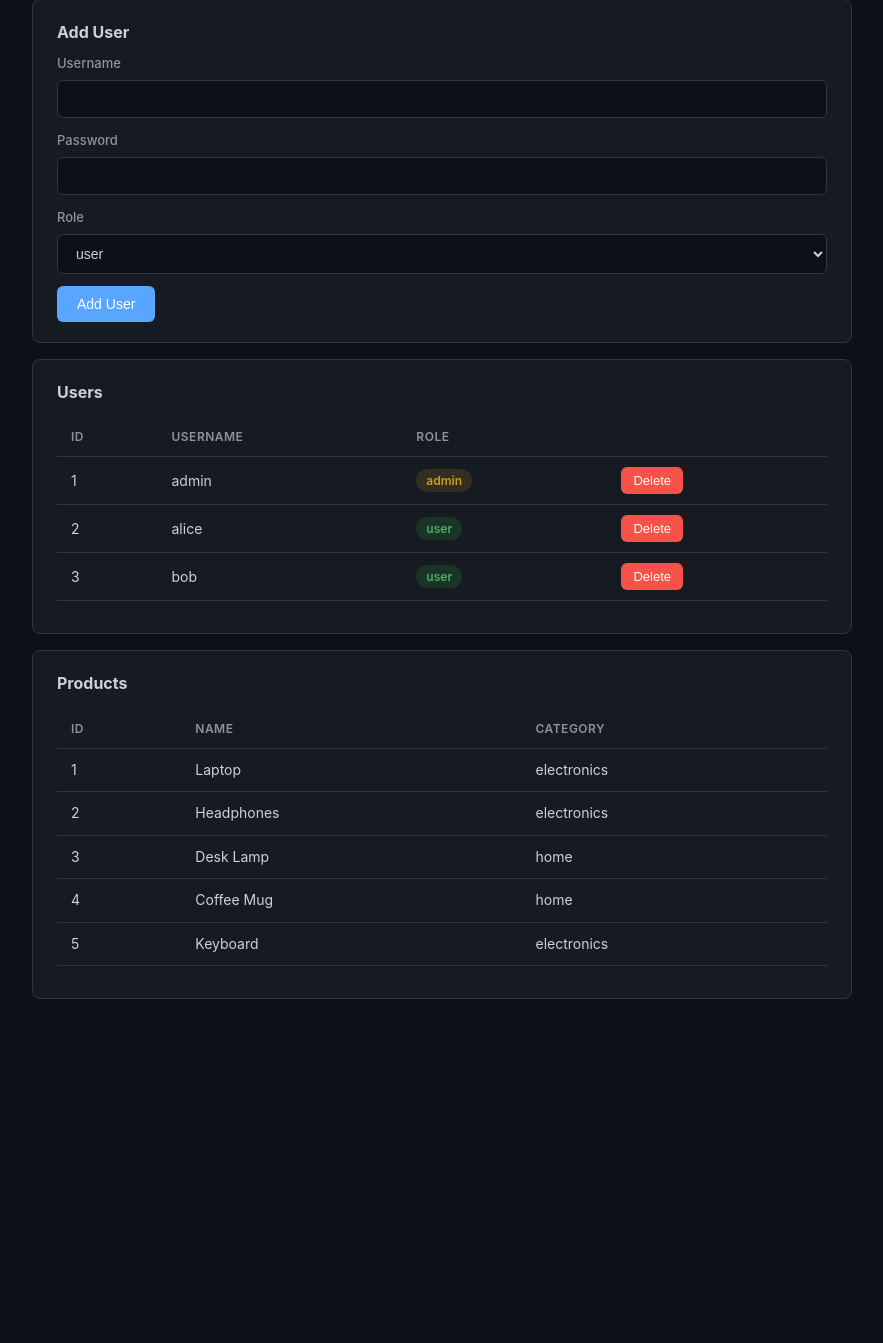
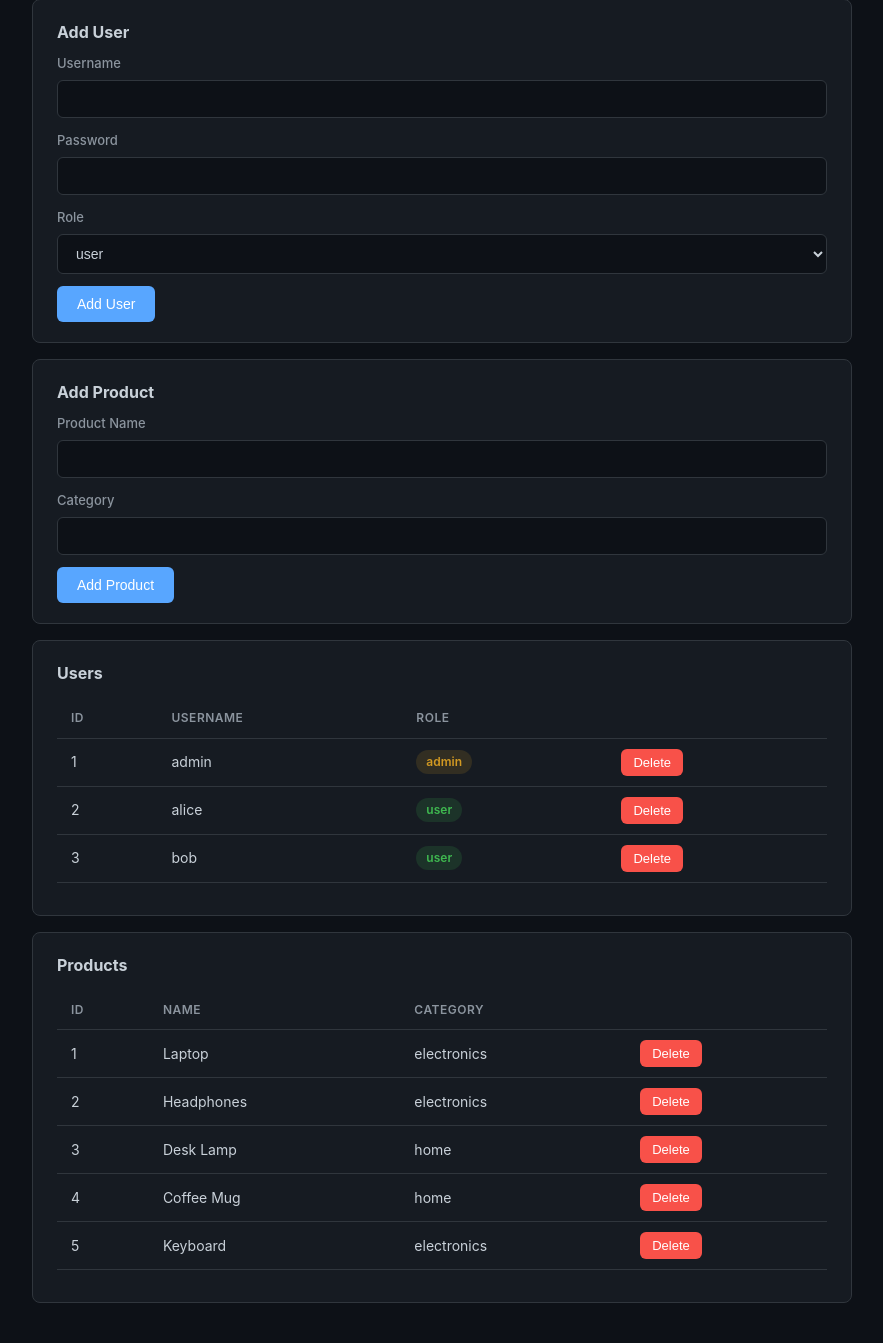
Before and after one commit to mdmrabaa/sqli-lab, a Flask app: page /admin in a window 1280 px wide. Shown: the part 416-1759 px from the top of the page, without its empty margins (198-1081 px from the left). Before the commit the page ends 1415 px from the top, so only its background shows below. Run offline with Flask 3, Linux system fonts and the light colour scheme; the visitor is signed in with stand-in values (Sample User, id 1); data comes from the database, SQL or seed files in the repository.

Commit message:
Add product management, login-required search, and SQLi protection guide
- Add /admin/products/add and /admin/products/<id>/delete routes
- Add product add/delete forms to admin panel
- Require login before accessing /search endpoint
- Add comprehensive SQL injection protection section to README
- Update both app/ and secure_version/ with all changes

```diff
--- a/app/app.py
+++ b/app/app.py
@@ -113,6 +113,10 @@ def logout():
 
 @app.route("/search")
 def search():
+    # Require login before searching
+    if not session.get("username"):
+        return redirect(url_for("login"))
+
     q = request.args.get("q", "")
     results = []
     error = None
@@ -189,5 +193,31 @@ def admin_delete_user(user_id):
     return redirect(url_for("admin_dashboard"))
 
 
+@app.route("/admin/products/add", methods=["POST"])
+@admin_required
+def admin_add_product():
+    name = request.form.get("name", "").strip()
+    category = request.form.get("category", "").strip()
+
+    if name and category:
+        db = get_db()
+        # VULNERABLE: raw string concatenation — for teaching purposes.
+        # In production, use parameterized queries here too.
+        query = f"INSERT INTO products (name, category) VALUES ('{name}', '{category}')"
+        db.execute(query)
+        db.commit()
+
+    return redirect(url_for("admin_dashboard"))
+
+
+@app.route("/admin/products/<int:product_id>/delete", methods=["POST"])
+@admin_required
+def admin_delete_product(product_id):
+    db = get_db()
+    db.execute("DELETE FROM products WHERE id = ?", (product_id,))
+    db.commit()
+    return redirect(url_for("admin_dashboard"))
+
+
 if __name__ == "__main__":
     app.run(debug=True)
--- a/app/templates/admin.html
+++ b/app/templates/admin.html
@@ -35,6 +35,17 @@
 </div>
 
 <div class="card">
+  <h3>Add Product</h3>
+  <form method="post" action="{{ url_for('admin_add_product') }}">
+    <label>Product Name</label>
+    <input type="text" name="name" required>
+    <label>Category</label>
+    <input type="text" name="category" required>
+    <button type="submit">Add Product</button>
+  </form>
+</div>
+
+<div class="card">
   <h3>Users</h3>
   <table>
     <tr><th>ID</th><th>Username</th><th>Role</th><th></th></tr>
@@ -56,9 +67,18 @@
 <div class="card">
   <h3>Products</h3>
   <table>
-    <tr><th>ID</th><th>Name</th><th>Category</th></tr>
+    <tr><th>ID</th><th>Name</th><th>Category</th><th></th></tr>
     {% for p in products %}
-    <tr><td>{{ p['id'] }}</td><td>{{ p['name'] }}</td><td>{{ p['category'] }}</td></tr>
+    <tr>
+      <td>{{ p['id'] }}</td>
+      <td>{{ p['name'] }}</td>
+      <td>{{ p['category'] }}</td>
+      <td>
+        <form class="inline-form" method="post" action="{{ url_for('admin_delete_product', product_id=p['id']) }}">
+          <button type="submit" class="danger small">Delete</button>
+        </form>
+      </td>
+    </tr>
     {% endfor %}
   </table>
 </div>
```
Also changed, not shown: secure_version/app.py (+31 -0 lines), secure_version/templates/admin.html (+22 -2 lines), README.md.
